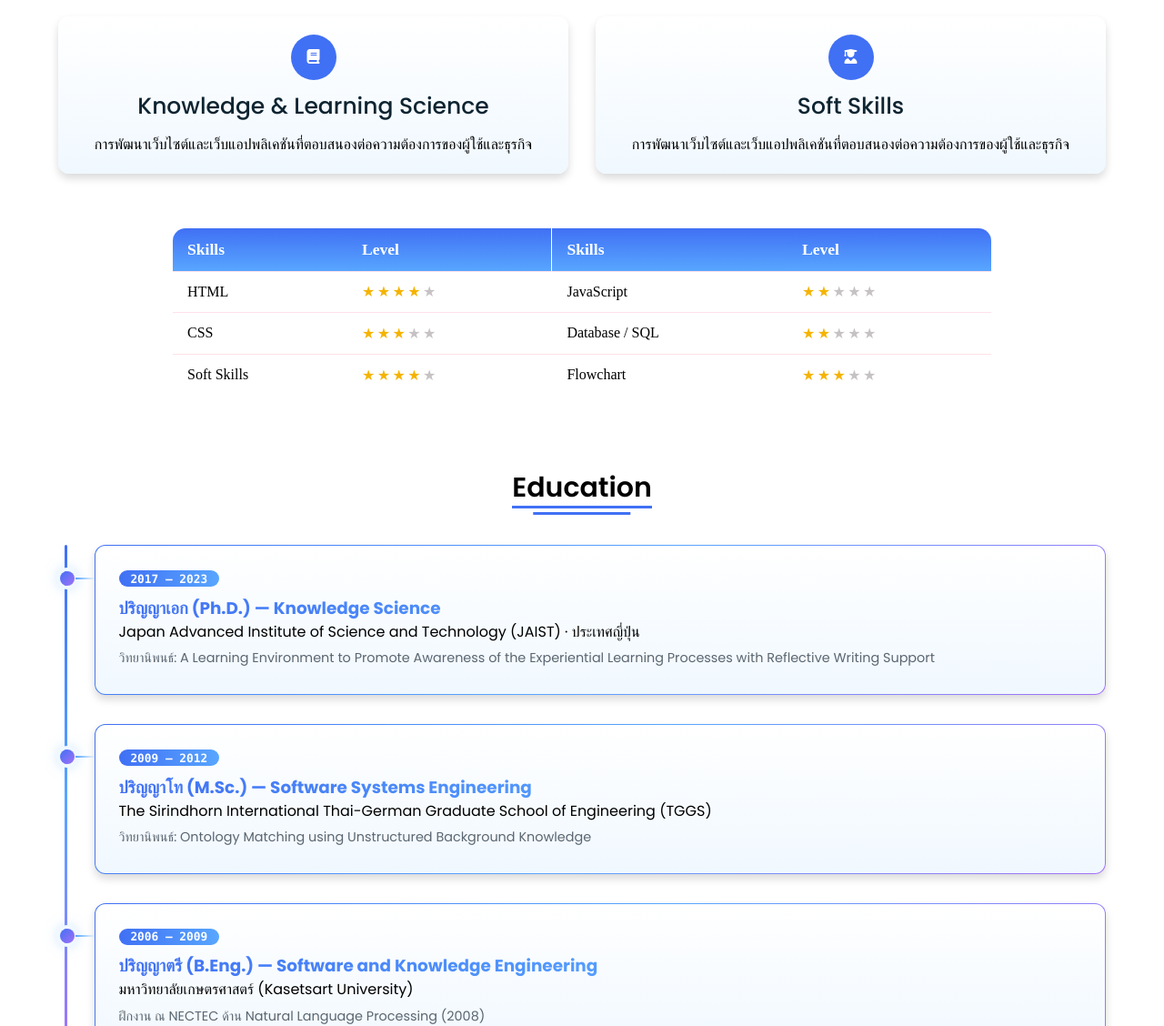
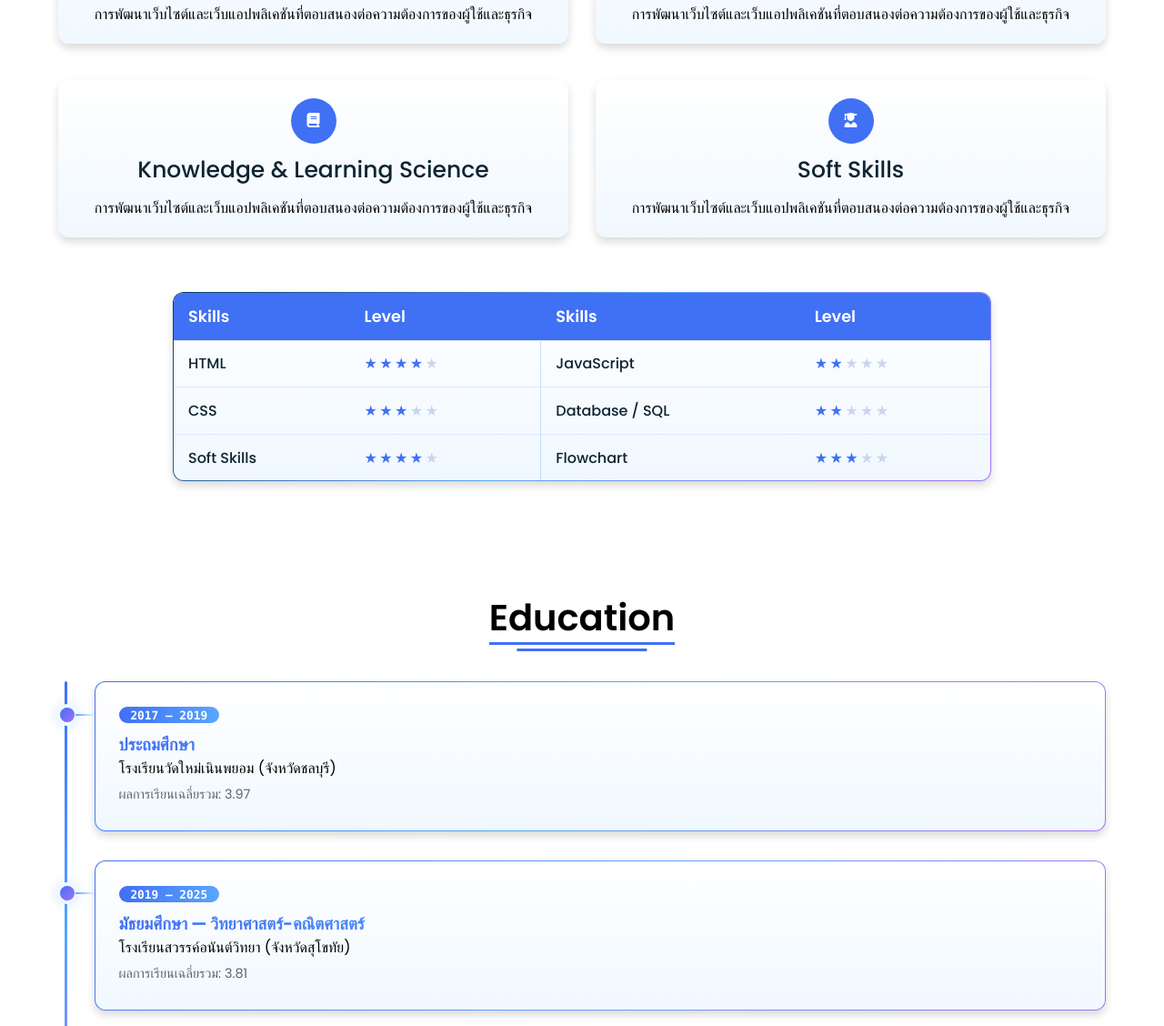
Before and after one commit to chabakaewpj/Resume, a plain HTML site: page index.html in a window 1280 px wide. Shown: the part 1672-2800 px from the top of the page at 91% size. Drawn offline with Linux system fonts and the light colour scheme.

Commit message:
Add files via upload

```diff
--- a/index.html
+++ b/index.html
@@ -28,7 +28,8 @@
             </ul>
             <div class="media-icons">
                 <a href="https://discord.com/" aria-label="Discord"><i class="fab fa-discord"></i></a>
-                <a href="https://www.instagram.com/chbkaew.sp/" aria-label="Instagram"><i class="fab fa-instagram"></i></a>
+                <a href="https://www.instagram.com/chbkaew.sp/" aria-label="Instagram"><i
+                        class="fab fa-instagram"></i></a>
                 <a href="#contact" aria-label="Contact"><i class="fas fa-envelope"></i></a>
                 <a href="https://github.com/chabakaewpj" aria-label="GitHub"><i class="fab fa-github"></i></a>
             </div>
@@ -118,7 +119,9 @@
         </div>
 
         <!-- ================= SKILLS ================= -->
-    <div class="skills" id="skills">
+        <section class="skills" id="skills">
+            <div class="content">
+                <div class="table-wrap">
                     <table class="skills-table">
                         <thead>
                             <tr>
@@ -150,6 +153,8 @@
                         </tbody>
                     </table>
                 </div>
+            </div>
+        </section>
     </section>
 
         <!-- EDUCATION -->
@@ -158,23 +163,22 @@
                 <div class="title"><span>Education</span></div>
                 <div class="timeline">
                     <article class="tl-item">
-                    <time>2017 — 2023</time>
-                    <h3>ปริญญาเอก (Ph.D.) — Knowledge Science</h3>
-                    <p>Japan Advanced Institute of Science and Technology (JAIST) · ประเทศญี่ปุ่น</p>
-                    <p class="muted">วิทยานิพนธ์: A Learning Environment to Promote Awareness of the Experiential
-                        Learning Processes with Reflective Writing Support</p>
+                        <time>2017 — 2019</time>
+                        <h3>ประถมศึกษา </h3>
+                        <p>โรงเรียนวัดใหม่เนินพยอม (จังหวัดชลบุรี)</p>
+                        <p class="muted">ผลการเรียนเฉลี่ยรวม: 3.97</p>
                     </article>
                     <article class="tl-item">
-                    <time>2009 — 2012</time>
-                    <h3>ปริญญาโท (M.Sc.) — Software Systems Engineering</h3>
-                    <p>The Sirindhorn International Thai-German Graduate School of Engineering (TGGS)</p>
-                    <p class="muted">วิทยานิพนธ์: Ontology Matching using Unstructured Background Knowledge</p>
+                        <time>2019 — 2025</time>
+                        <h3>มัธยมศึกษา — วิทยาศาสตร์-คณิตศาสตร์</h3>
+                        <p>โรงเรียนสวรรค์อนันต์วิทยา (จังหวัดสุโขทัย)</p>
+                        <p class="muted">ผลการเรียนเฉลี่ยรวม: 3.81</p>
                     </article>
                     <article class="tl-item">
-                    <time>2006 — 2009</time>
-                    <h3>ปริญญาตรี (B.Eng.) — Software and Knowledge Engineering</h3>
-                    <p>มหาวิทยาลัยเกษตรศาสตร์ (Kasetsart University)</p>
-                    <p class="muted">ฝึกงาน ณ NECTEC ด้าน Natural Language Processing (2008)</p>
+                        <time>2025 — ปัจจุบัน</time>
+                        <h3>ปริญญาตรี (กำลังศึกษาอยู่)— Engineering and Technology</h3>
+                        <p>สถาบันการจัดการปัญญาภิวัฒน์ (PIM)</p>
+                        <p class="muted">ผลการเรียนเฉลี่ยตลอด 1 ปีการศึกษา: 4.00</p>
                     </article>
                 </div>
             </div>
@@ -209,54 +213,14 @@
                         <h3>Online</h3>
                         <p class="social">
                             <a href="https://github.com/chabakaewpj"><i class="fab fa-github"></i> GitHub</a>
-                        <a href="https://www.instagram.com/chbkaew.sp/"><i class="fab fa-instagram"></i> Instagram</a>
+                            <a href="https://www.instagram.com/chbkaew.sp/"><i class="fab fa-instagram"></i>
+                                Instagram</a>
                             <a href="https://discord.com/"><i class="fab fa-discord"></i> Discord</a>
                         </p>
                     </li>
                 </ol>
             </div>
         </section>
-
-
-
-<!-- ================= Services ================= -->
-    <!-- <section class="service" id="services">
-        <div class="content">
-            <div class="title"><span>Services</span></div>
-                <div class="boxes">
-                    <div class="box">
-                        <div class="icon">
-                            <i class="fas fa-desktop"></i>
-                        </div>
-                        <div class="topic">Web Development</div>
-                        <p>การพัฒนาเว็บไซต์และเว็บแอปพลิเคชันที่ตอบสนองต่อความต้องการของผู้ใช้และธุรกิจ</p>
-                    </div>
-                    <div class="box">
-                        <div class="icon">
-                            <i class="fas fa-database"></i>
-                        </div>
-                        <div class="topic">Predictive Analytics &amp; Big Data</div>
-                        <p>การพัฒนาเว็บไซต์และเว็บแอปพลิเคชันที่ตอบสนองต่อความต้องการของผู้ใช้และธุรกิจ</p>
-                    </div>
-                    <div class="box">
-                        <div class="icon">
-                            <i class="fas fa-book"></i>
-                        </div>
-                        <div class="topic">Knowledge &amp; Learning Science</div>
-                        <p>การพัฒนาเว็บไซต์และเว็บแอปพลิเคชันที่ตอบสนองต่อความต้องการของผู้ใช้และธุรกิจ</p>
-                    </div>
-                    <div class="box">
-                        <div class="icon">
-                            <i class="fas fa-user-graduate"></i>
-                        </div>
-                        <div class="topic">Soft Skills</div>
-                        <p>การพัฒนาเว็บไซต์และเว็บแอปพลิเคชันที่ตอบสนองต่อความต้องการของผู้ใช้และธุรกิจ</p>
-                    </div>
-                </div>
-    </div>
-    </section> -->
-
-
 
 
 
--- a/style.css
+++ b/style.css
@@ -31,6 +31,12 @@
     padding: 0;
     box-sizing: border-box;
     text-decoration: none;
+}
+
+body {
+    min-height: 100vh;
+    display: flex;
+    flex-direction: column;
 }
 
 html {
@@ -231,7 +237,7 @@ nav.sticky .menu-btn {
 
 /* ===================== Shared Section CSS ===================== */
 .about,
-.work,
+.experience,
 .skills,
 .education,
 .contact {
@@ -253,7 +259,7 @@ section .title {
 }
 
 section .title span {
-    font-size: 30px;
+    font-size: 40px;
     font-weight: 600;
     position: relative;
 }
@@ -388,66 +394,81 @@ section .button button:hover {
 
 
 /* ===================== Skills ===================== */
+.skills {
+    background: #FFF;
+}
+
 #skills {
     scroll-margin-top: 70px;
-    /* keeps the heading visible below a fixed navbar */
 }
 
-.skills-table th {
-    background-color: #FFF;
-}
-
-.skills-table td,
-.skills-table th {
-    vertical-align: middle;
-}
-
+/* the card: gradient border + soft shadow, same as .tl-item / .contact-list li */
 .table-wrap {
     overflow-x: auto;
+    width: min(100%, 900px);
+    margin: 0 auto;
+    border: 1px solid transparent;
+    border-radius: 12px;
+    background:
+        linear-gradient(#FFF, #F0F8FF) padding-box,
+        linear-gradient(135deg, #0b3b65, #58a6ff, #a371f7) border-box;
+    box-shadow: 0 5px 10px rgba(0, 0, 0, .15);
 }
 
 .skills-table {
-    width: min(90%, 900px);
-    margin: 0 auto;
+    width: 100%;
+    min-width: 520px;
     border-collapse: collapse;
-    background: #FFF;
-    border-radius: 14px;
-    overflow: hidden;
+    font-family: 'Poppins', sans-serif;
+    color: #0e2431;
 }
 
 .skills-table th,
 .skills-table td {
     padding: .8rem 1rem;
     text-align: left;
-    border-bottom: 1px solid #ffe1e9;
+    vertical-align: middle;
+    border-bottom: 1px solid rgba(64, 112, 244, .15);
 }
 
+/* blue → sky gradient header, like the sticky navbar */
 .skills-table thead th {
-    /* background-color: #4070F4;  */
     font-weight: 600;
     font-size: 1.1rem;
     color: #FFF;
-    background: linear-gradient(to bottom, #4070F4, #58a6ff);
+    background: #4070F4;
+}
+
+.skills-table tbody td:nth-child(odd) {
+    font-weight: 500;
+}
+
+.skills-table tbody tr {
+    transition: background .25s ease;
+}
+
+.skills-table tbody tr:hover {
+    background: rgba(88, 166, 255, .12);
 }
 
 .skills-table tbody tr:last-child td {
     border-bottom: 0;
 }
 
-/* Divider between the left and right skill pairs */
+/* divider between the left and right skill pairs */
 .skills-table th:nth-child(3),
 .skills-table td:nth-child(3) {
-    border-left: 1px solid #FFF;
+    border-left: 1px solid rgba(64, 112, 244, .25);
 }
 
 .stars {
-    color: #f5b301;
+    color: var(--blue);
     letter-spacing: .15em;
     white-space: nowrap;
 }
 
 .stars .off {
-    color: #c6c2c4;
+    color: #c9d6ea;
 }
 
 /* ===================== Education ===================== */
@@ -680,11 +701,6 @@ button:focus-visible {
 }
 
 /* ===================== Responsive ===================== */
-/*
-   DESKTOP  (1025px and up)  : 4 cards per row
-   TABLET   (601px - 1024px) : 2 cards per row + side navigation
-   MOBILE   (600px and below): 1 card per row
-*/
 
 /* Small laptops */
 @media (max-width: 1200px) {
```
Lines whose indentation alone changed are shown as unchanged.
